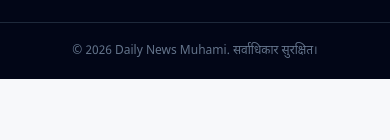
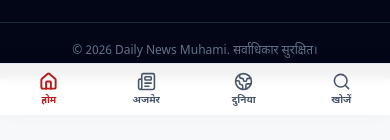
Before and after one commit to rawatnewss-max/daily-news-portal, a Next.js app: page / in a window 390 px wide. Shown: the part 729-869 px from the top of the page. Before the commit the page ends 844 px from the top, so only its background shows below. Built offline with nearby package versions, Linux system fonts and the light colour scheme; no server answers; the database is empty.

Commit message:
Integrate mobile bottom navigation into public site

```diff
--- a/components/PublicShell.tsx
+++ b/components/PublicShell.tsx
@@ -1,13 +1,17 @@
 import { Header } from "@/components/Header";
 import { Footer } from "@/components/Footer";
 import { BreakingTicker } from "@/components/BreakingTicker";
+import { MobileBottomNav } from "@/components/MobileBottomNav";
+
 export function PublicShell({ children }: { children: React.ReactNode }) {
   return (
     <>
       <Header />
-<BreakingTicker />
-<main>{children}</main>
+      <BreakingTicker />
+      <main>{children}</main>
       <Footer />
+      <div aria-hidden="true" className="h-16 sm:hidden" />
+      <MobileBottomNav />
     </>
   );
 }
```
